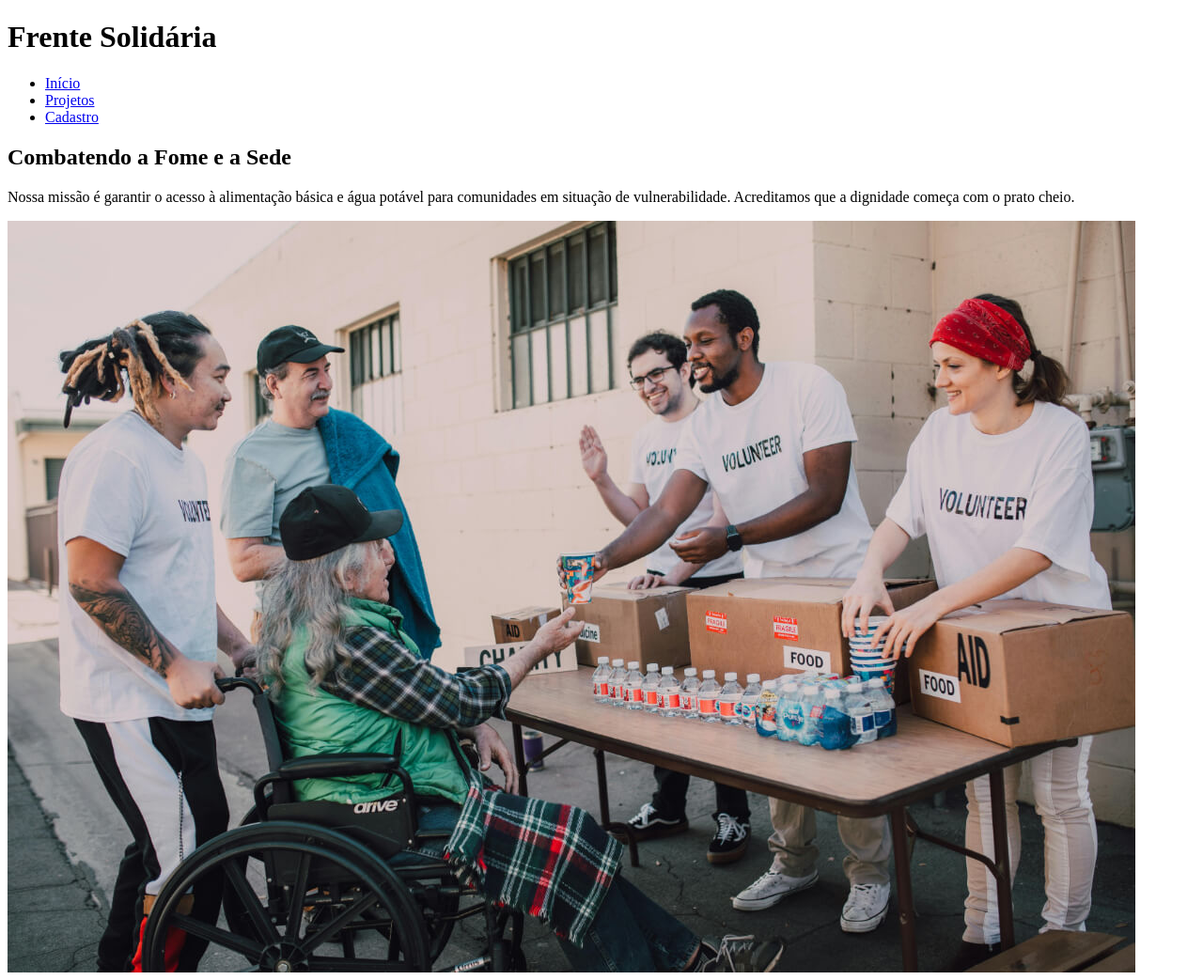
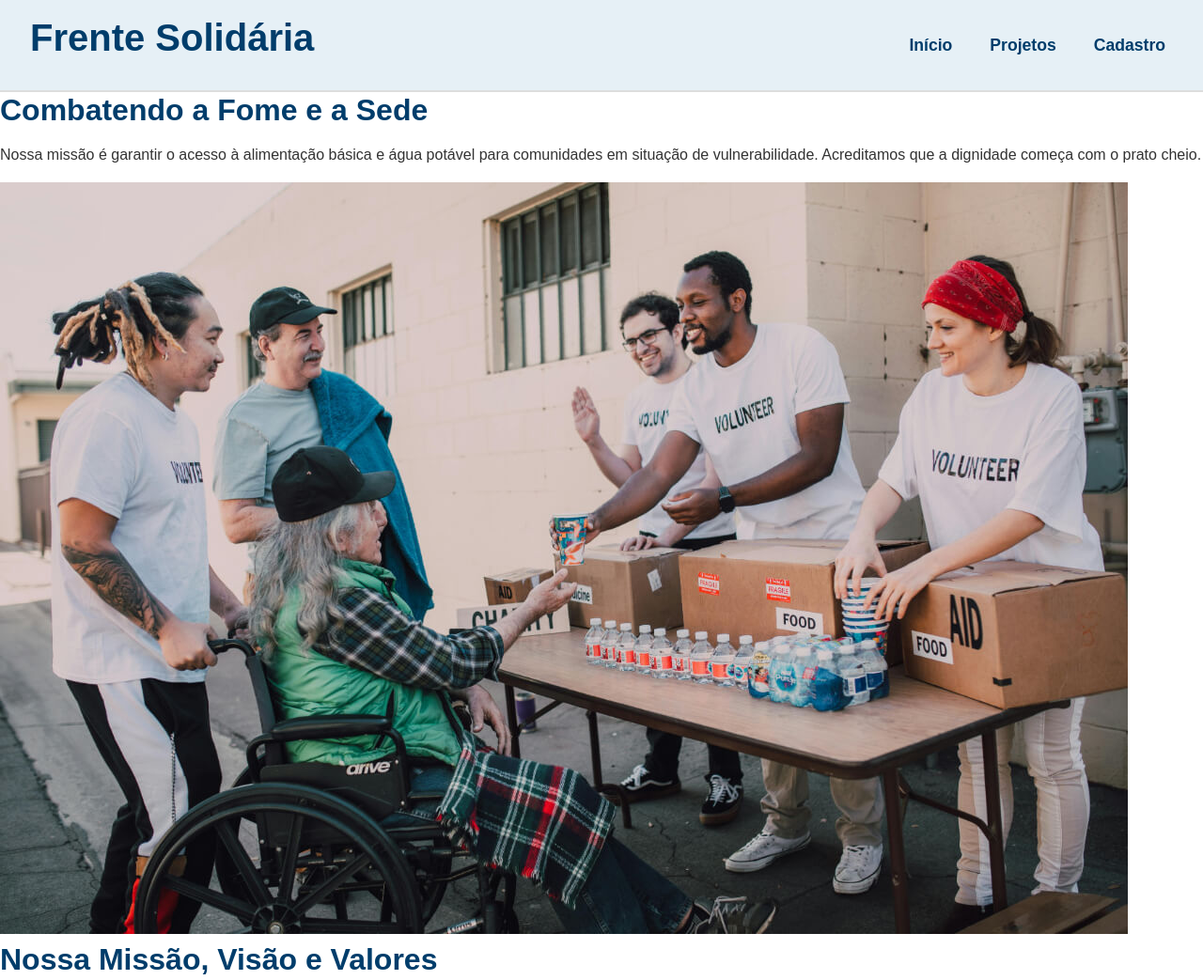
Before and after one commit to angeloconrado/projeto-ong, a plain HTML site: page index.html in a window 1280 px wide. Shown: the top 1043 px of the page at 94% size. Drawn offline with Linux system fonts and the light colour scheme.

Commit message:
style: aplica sistema de design e estiliza layout principal (header, main, footer)

```diff
--- /dev/null
+++ b/css/style.css
@@ -0,0 +1,126 @@
+/* ---------------------------------- */
+/* 1. RESET BÁSICO E BOX-SIZING       */
+/* ---------------------------------- */
+* {
+    margin: 0;
+    padding: 0;
+    box-sizing: border-box; /* Faz o padding não afetar a largura total */
+}
+
+/* ---------------------------------- */
+/* 2. SISTEMA DE DESIGN (VARIÁVEIS)   */
+/* [Requisito da Entrega II]          */
+/* ---------------------------------- */
+:root {
+    /* Paleta de Cores (8+ cores) */
+    /* Cores Primárias (Ex: Azul para confiança) */
+    --cor-primaria: #005A9C;
+    --cor-primaria-escura: #003D6B;
+    --cor-primaria-clara: #E6F0F6;
+
+    /* Cores Secundárias/Ação (Ex: Laranja para 'call to action') */
+    --cor-secundaria: #FF6600;
+    --cor-secundaria-escura: #CC5200;
+
+    /* Cores Neutras (Texto, Fundo) */
+    --cor-texto-principal: #333333;
+    --cor-texto-secundario: #555555;
+    --cor-fundo: #FFFFFF;
+    --cor-bordas: #DDDDDD;
+
+    /* Tipografia Hierárquica (5+ tamanhos) */
+    --fonte-principal: 'Arial', sans-serif; /* (Podemos mudar depois) */
+    --tamanho-titulo-h1: 2.5rem;  /* 40px */
+    --tamanho-titulo-h2: 2rem;    /* 32px */
+    --tamanho-titulo-h3: 1.5rem;  /* 24px */
+    --tamanho-texto-normal: 1rem; /* 16px (base) */
+    --tamanho-texto-pequeno: 0.875rem; /* 14px */
+
+    /* Sistema de Espaçamento Modular */
+    --espaco-pp: 8px;   /* Pequeno (padding pequeno) */
+    --espaco-p: 16px;   /* Padrão (padding de componente) */
+    --espaco-m: 24px;   /* Médio */
+    --espaco-g: 32px;   /* Grande (separação de seções) */
+    --espaco-gg: 48px;  /* Extra Grande */
+    --espaco-xg: 64px;  /* Enorme */
+}
+
+/* ---------------------------------- */
+/* 3. ESTILOS GLOBAIS (BASE)          */
+/* ---------------------------------- */
+body {
+    font-family: var(--fonte-principal);
+    color: var(--cor-texto-principal);
+    background-color: var(--cor-fundo);
+    line-height: 1.6; /* Melhora a legibilidade */
+}
+
+h1, h2, h3 {
+    color: var(--cor-primaria-escura);
+    margin-bottom: var(--espaco-p);
+    line-height: 1.2;
+}
+
+h1 { font-size: var(--tamanho-titulo-h1); }
+h2 { font-size: var(--tamanho-titulo-h2); }
+h3 { font-size: var(--tamanho-titulo-h3); }
+
+p {
+    font-size: var(--tamanho-texto-normal);
+    margin-bottom: var(--espaco-p);
+}
+
+a {
+    color: var(--cor-secundaria);
+    text-decoration: none;
+}
+
+a:hover {
+    color: var(--cor-secundaria-escura);
+    text-decoration: underline;
+}
+/* ---------------------------------- */
+/* 4. LEIAUTE PRINCIPAL (HEADER/NAV)  */
+/* [Requisito da Entrega II]          */
+/* ---------------------------------- */
+
+/* * Usamos Flexbox para alinhar o <h1> e a <nav>
+ * na mesma linha (row).
+*/
+header {
+    display: flex;
+    justify-content: space-between; /* H1 na esquerda, Nav na direita */
+    align-items: center; /* Alinha verticalmente no centro */
+    padding: var(--espaco-p) var(--espaco-g); /* Padding vertical e horizontal */
+    background-color: var(--cor-primaria-clara); /* Um fundo azul claro */
+    border-bottom: 2px solid var(--cor-bordas);
+}
+
+/* * A <nav> também usa Flexbox para alinhar
+ * os itens do menu (o <ul>)
+*/
+header nav ul {
+    display: flex;
+    list-style: none; /* Remove as "bolinhas" da lista */
+}
+
+header nav ul li {
+    margin-left: var(--espaco-m); /* Espaçamento entre os links */
+}
+
+/* * Estilo dos links do menu
+*/
+header nav ul li a {
+    color: var(--cor-primaria-escura);
+    font-size: 1.1rem;
+    font-weight: bold;
+    text-decoration: none;
+    padding: var(--espaco-pp);
+    border-radius: 4px; /* Cantos levemente arredondados */
+    transition: background-color 0.3s; /* Efeito suave */
+}
+
+header nav ul li a:hover {
+    background-color: var(--cor-fundo);
+    color: var(--cor-secundaria-escura);
+}
--- a/index.html
+++ b/index.html
@@ -5,6 +5,7 @@
     <meta name="viewport" content="width=device-width, initial-scale=1.0">
 
     <title>Início - Frente Solidária</title>
+    <link rel="stylesheet" href="css/style.css">
 </head>
 <body>
 
```
Also changed, not shown: cadastro.html (+1 -0 lines), projetos.html (+1 -0 lines), imagens/agua.jpg (deleted).
